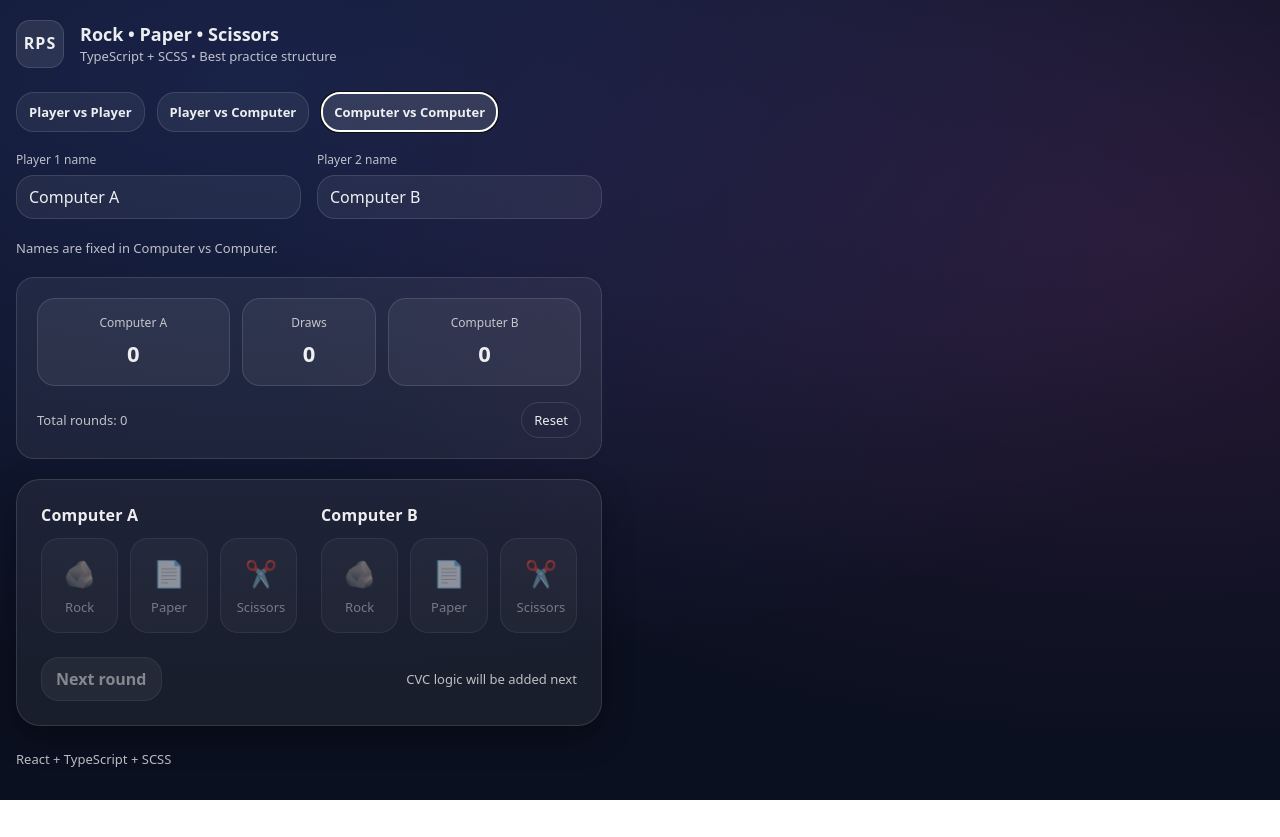
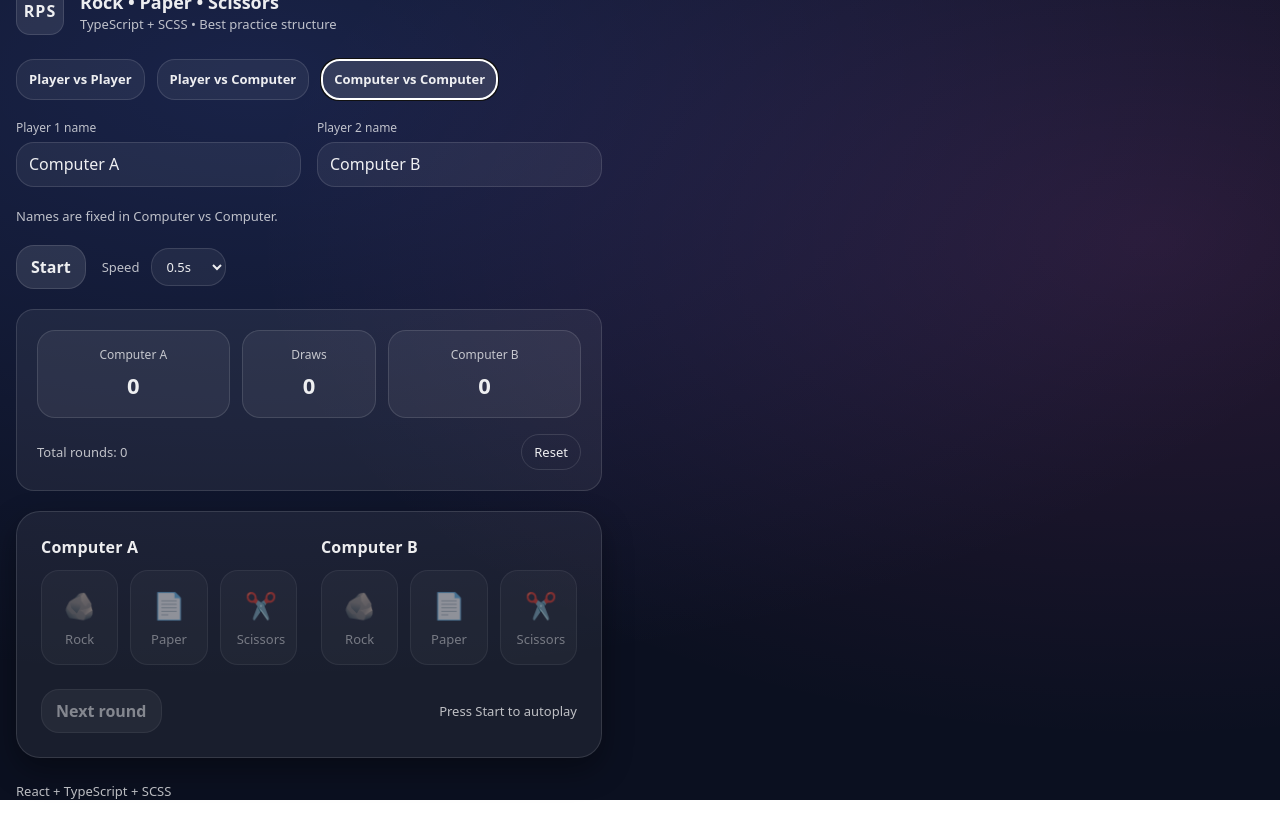
Before and after one commit to MohamedMegdich/test-frontend-react-matawan, a React (Vite) app: page / in a window 1280 px wide. Both pictures are taken after a click on the tab "Computer vs Computer". Before the commit the page ends 804 px from the top, so only its background shows below. Built offline with nearby package versions, Linux system fonts and the light colour scheme.

Commit message:
feat: add Computer vs Computer autoplay with controls

```diff
--- a/src/App.tsx
+++ b/src/App.tsx
@@ -1,5 +1,6 @@
 import { useEffect, useMemo, useRef, useState } from 'react';
 
+import { CvcControls } from './components/CvcControls/CvcControls';
 import { ModeToggle } from './components/ModeToggle/ModeToggle';
 import { MovePicker } from './components/MovePicker/MovePicker';
 import { PlayerNames } from './components/PlayerNames/PlayerNames';
@@ -29,20 +30,32 @@ export default function App() {
   const [thinking, setThinking] = useState(false);
   const pvcTimer = useRef<number | null>(null);
 
+  const [cvcRunning, setCvcRunning] = useState(false);
+  const [cvcSpeedMs, setCvcSpeedMs] = useState(500);
+  const cvcInterval = useRef<number | null>(null);
+
   useEffect(() => {
     return () => {
       if (pvcTimer.current) window.clearTimeout(pvcTimer.current);
+      if (cvcInterval.current) window.clearInterval(cvcInterval.current);
     };
   }, []);
+
+  function stopCvc() {
+    setCvcRunning(false);
+    if (cvcInterval.current) window.clearInterval(cvcInterval.current);
+    cvcInterval.current = null;
+  }
 
   useEffect(() => {
     if (pvcTimer.current) window.clearTimeout(pvcTimer.current);
     pvcTimer.current = null;
+    stopCvc();
 
     setThinking(false);
     setP1Move(null);
     setP2Move(null);
-    setPhase(mode === 'PVP' ? 'P1_PICK' : 'P1_PICK');
+    setPhase('P1_PICK');
     setScore(initialScore);
 
     if (mode === 'PVC') {
@@ -59,6 +72,27 @@ export default function App() {
     }
     // eslint-disable-next-line react-hooks/exhaustive-deps
   }, [mode]);
+
+  useEffect(() => {
+    if (mode !== 'CVC') return;
+    if (!cvcRunning) return;
+
+    if (cvcInterval.current) window.clearInterval(cvcInterval.current);
+    cvcInterval.current = window.setInterval(() => {
+      const a = randomMove();
+      const b = randomMove();
+      setP1Move(a);
+      setP2Move(b);
+      setPhase('RESULT');
+      applyResultAndScore(a, b);
+    }, cvcSpeedMs);
+
+    return () => {
+      if (cvcInterval.current) window.clearInterval(cvcInterval.current);
+      cvcInterval.current = null;
+    };
+    // eslint-disable-next-line react-hooks/exhaustive-deps
+  }, [mode, cvcRunning, cvcSpeedMs]);
 
   const result: RoundResult | null = useMemo(() => {
     if (!p1Move || !p2Move) return null;
@@ -86,7 +120,6 @@ export default function App() {
     setP1Move(m);
     setPhase('P2_PICK');
   }
-
   function onPickP2_PVP(m: Move) {
     setP2Move(m);
     setPhase('RESULT');
@@ -95,7 +128,6 @@ export default function App() {
 
   function onPickP1_PVC(m: Move) {
     if (phase === 'RESULT' || thinking) return;
-
     setP1Move(m);
     setThinking(true);
 
@@ -121,6 +153,7 @@ export default function App() {
 
   function resetAll() {
     nextRound();
+    stopCvc();
     setScore(initialScore);
   }
 
@@ -145,10 +178,19 @@ export default function App() {
           <PlayerNames
             p1Name={p1Name}
             p2Name={p2Name}
-            onChangeP1={(v) => setP1Name(v)}
-            onChangeP2={(v) => setP2Name(v)}
+            onChangeP1={(v) => !namesDisabled && setP1Name(v)}
+            onChangeP2={(v) => !namesDisabled && setP2Name(v)}
           />
           {namesDisabled ? <div className={styles.note}>Names are fixed in Computer vs Computer.</div> : null}
+
+          {mode === 'CVC' ? (
+            <CvcControls
+              running={cvcRunning}
+              speedMs={cvcSpeedMs}
+              onToggle={() => setCvcRunning((r) => !r)}
+              onSpeedChange={setCvcSpeedMs}
+            />
+          ) : null}
 
           <Scoreboard p1Name={p1Name} p2Name={p2Name} score={score} onReset={resetAll} />
 
@@ -160,22 +202,22 @@ export default function App() {
                   <MovePicker
                     label="Player 1 move picker"
                     selected={p1Move}
-                    disabled={phase !== 'P1_PICK' || thinking || mode === 'CVC'}
+                    disabled={
+                      mode === 'CVC' ||
+                      (mode === 'PVP' ? phase !== 'P1_PICK' : phase !== 'P1_PICK' || thinking)
+                    }
                     onPick={mode === 'PVP' ? onPickP1_PVP : onPickP1_PVC}
                   />
                 </div>
 
                 <div className={styles.col}>
                   <div className={styles.sectionTitle}>{p2Name}</div>
-
-                  {/* In PVP, Player 2 picks. In PVC, show disabled picker with computer's choice */}
                   <MovePicker
                     label="Player 2 move picker"
                     selected={p2Move}
                     disabled={mode !== 'PVP' || phase !== 'P2_PICK'}
                     onPick={onPickP2_PVP}
                   />
-
                   {mode === 'PVC' ? (
                     <div className={styles.hintInline}>{thinking ? 'Computer is thinking…' : ' '}</div>
                   ) : null}
@@ -190,7 +232,7 @@ export default function App() {
                     type="button"
                     className={styles.primaryBtn}
                     onClick={nextRound}
-                    disabled={mode === 'PVP' ? phase !== 'RESULT' : phase !== 'RESULT'}
+                    disabled={mode === 'CVC' ? true : phase !== 'RESULT'}
                   >
                     Next round
                   </button>
@@ -204,7 +246,7 @@ export default function App() {
                     {mode === 'PVC' && thinking && 'Computer is choosing…'}
                     {mode === 'PVC' && phase === 'RESULT' && 'Round complete'}
 
-                    {mode === 'CVC' && 'CVC logic will be added next'}
+                    {mode === 'CVC' && (cvcRunning ? 'Auto-playing…' : 'Press Start to autoplay')}
                   </div>
                 </div>
               </div>
--- /dev/null
+++ b/src/components/CvcControls/CvcControls.module.scss
@@ -0,0 +1,46 @@
+@use '../../styles/variables' as *;
+
+.wrap {
+  display: flex;
+  gap: $space-3;
+  align-items: center;
+  flex-wrap: wrap;
+}
+
+.btn {
+  border: 1px solid $border;
+  background: rgba(255, 255, 255, 0.1);
+  color: $text;
+  border-radius: $radius;
+  padding: 10px 14px;
+  cursor: pointer;
+  font-weight: 800;
+}
+
+.btn:hover {
+  background: rgba(255, 255, 255, 0.14);
+}
+
+.btn:focus-visible {
+  @include focus-ring;
+}
+
+.label {
+  display: flex;
+  gap: $space-2;
+  align-items: center;
+  color: $textMuted;
+  font-size: 13px;
+}
+
+.select {
+  border: 1px solid $border;
+  background: $panel;
+  color: $text;
+  border-radius: $radius;
+  padding: 8px 10px;
+}
+
+.select:focus-visible {
+  @include focus-ring;
+}
--- /dev/null
+++ b/src/components/CvcControls/CvcControls.tsx
@@ -0,0 +1,31 @@
+import styles from './CvcControls.module.scss';
+
+type Props = {
+  running: boolean;
+  speedMs: number;
+  onToggle: () => void;
+  onSpeedChange: (ms: number) => void;
+};
+
+export function CvcControls({ running, speedMs, onToggle, onSpeedChange }: Props) {
+  return (
+    <div className={styles.wrap} aria-label="Computer vs Computer controls">
+      <button type="button" className={styles.btn} onClick={onToggle}>
+        {running ? 'Stop' : 'Start'}
+      </button>
+
+      <label className={styles.label}>
+        Speed
+        <select
+          className={styles.select}
+          value={speedMs}
+          onChange={(e) => onSpeedChange(Number(e.target.value))}
+        >
+          <option value={250}>0.25s</option>
+          <option value={500}>0.5s</option>
+          <option value={1000}>1s</option>
+        </select>
+      </label>
+    </div>
+  );
+}
```
